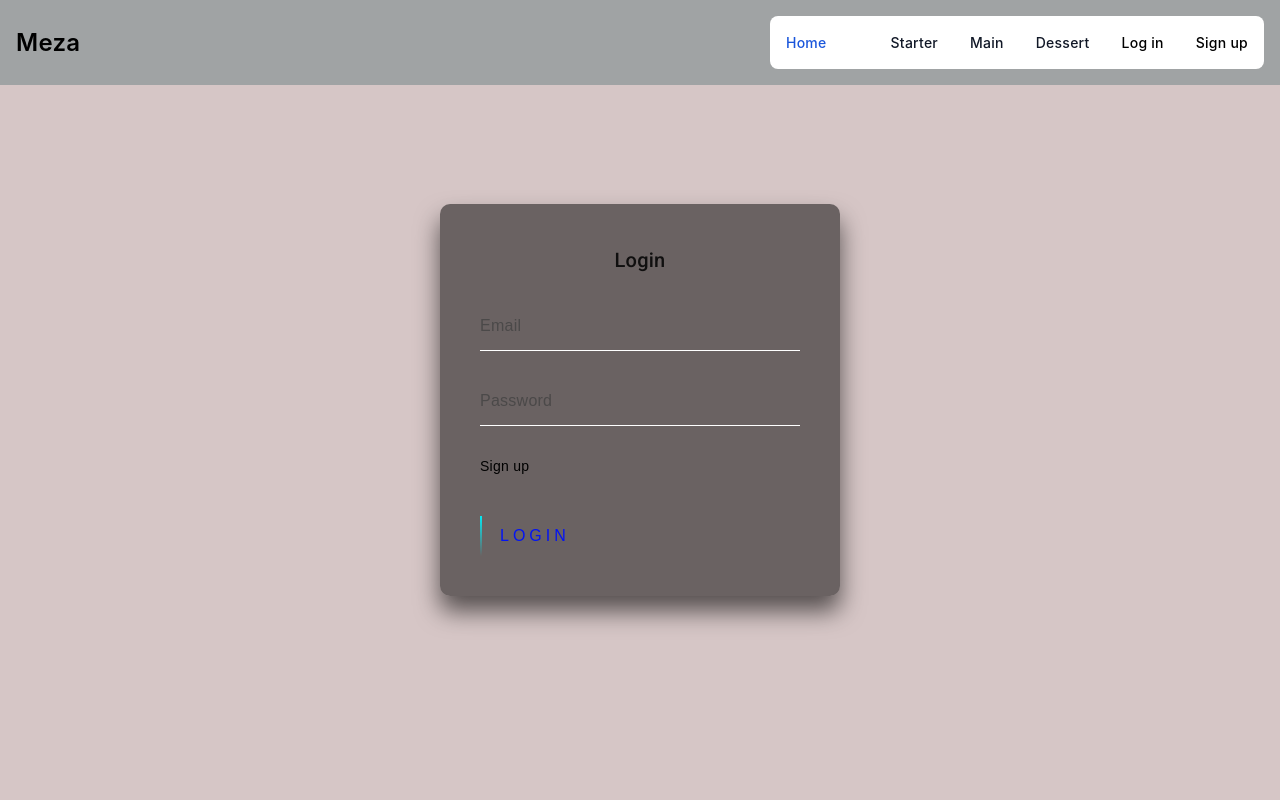
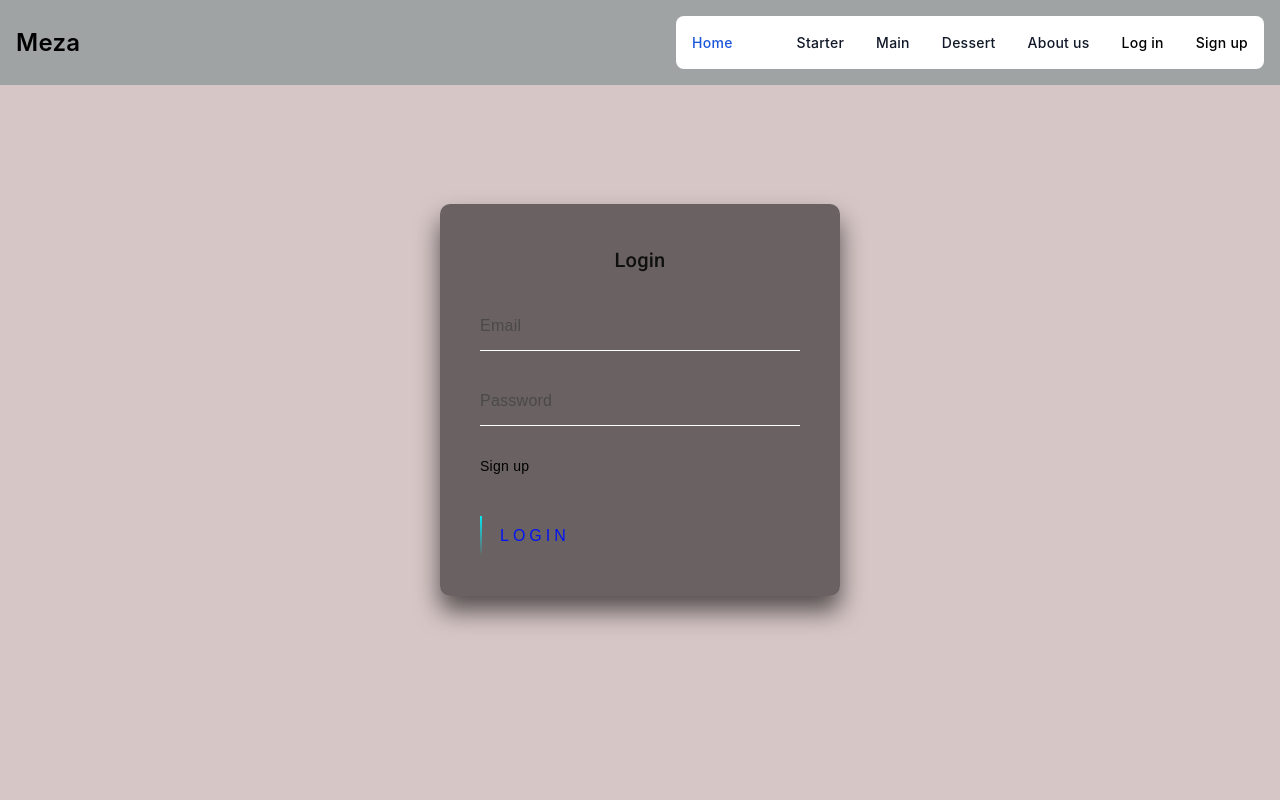
Before and after one commit to chas-academy/u06-fullstack-recipe-app-Ahmedalmasrii, an Angular app in the folder meza/: page /login in a window 1280 px wide. Shown: the top 800 px of the page. Built offline with nearby package versions, Linux system fonts and the light colour scheme.

Commit message:
lagt till om oss i naven

```diff
--- a/meza/src/app/pages/navbar/navbar.component.html
+++ b/meza/src/app/pages/navbar/navbar.component.html
@@ -1,4 +1,6 @@
-<nav class="naven bg-gray-600 border-gray-200 dark:bg-gray-900 dark:border-gray-700">
+<nav
+  class="naven bg-gray-600 border-gray-200 dark:bg-gray-900 dark:border-gray-700"
+>
   <div
     class="max-w-screen-xl flex flex-wrap items-center justify-between mx-auto p-4"
   >
@@ -8,7 +10,6 @@
         >Meza</span
       >
     </a>
-
 
     <ul
       class="flex flex-row font-medium p-4 md:p-2 mt-4 border border-gray-100 rounded-lg bg-gray-50 md:space-x-8 rtl:space-x-reverse md:flex-row md:mt-0 md:border-0 md:bg-white dark:bg-gray-800 md:dark:bg-gray-900 dark:border-gray-700"
@@ -43,7 +44,13 @@
           >Dessert</a
         >
       </li>
-
+      <li>
+        <a
+          href="/omoss"
+          class="block py-2 px-3 text-gray-900 rounded hover:bg-gray-100 md:hover:bg-transparent md:border-0 md:hover:text-blue-700 md:p-0 dark:text-white md:dark:hover:text-blue-500 dark:hover:bg-gray-700 dark:hover:text-white md:dark:hover:bg-transparent"
+          >About us</a
+        >
+      </li>
 
       @if (!loggedIn){
       <li>
@@ -67,7 +74,5 @@
 
       }
     </ul>
-
-
   </div>
 </nav>
```
Lines whose indentation alone changed are shown as unchanged.
